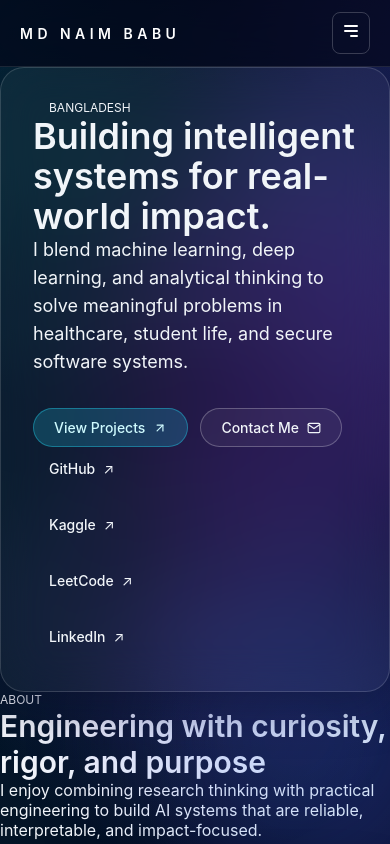
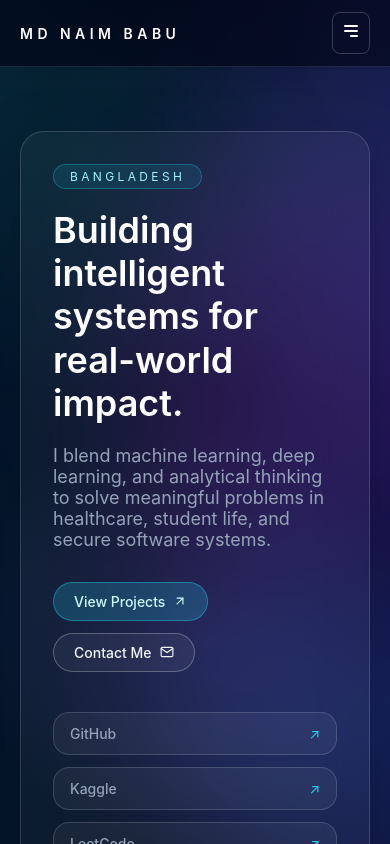
Before and after one commit to mdnaim2004/my_portfolio, a React (Vite) app: page / in a window 390 px wide. Shown: the top 844 px of the page. Built offline with nearby package versions, Linux system fonts and the light colour scheme.

Commit message:
feat: add Hero component with responsive design and styling

```diff
--- a/src/components/About.jsx
+++ b/src/components/About.jsx
@@ -4,7 +4,7 @@ import SectionHeading from './SectionHeading'
 
 function About() {
   return (
-    <section id="about" className="mx-auto w-full max-w-6xl px-5 py-16 md:px-8">
+    <section id="about" className="container section-padding">
       <Reveal>
         <SectionHeading
           eyebrow="About"
@@ -13,10 +13,10 @@ function About() {
         />
       </Reveal>
 
-      <Reveal delay={0.1} className="glass-card rounded-3xl p-8 md:p-10">
+      <Reveal delay={0.1} className="glass-card section-card">
         <h3 className="text-2xl font-semibold text-white">{personalInfo.name}</h3>
-        <p className="mt-2 text-cyan-300">{personalInfo.title}</p>
-        <p className="mt-4 text-slate-300">{personalInfo.bio}</p>
+        <p className="mt-2 text-cyan">{personalInfo.title}</p>
+        <p className="mt-4 text-secondary">{personalInfo.bio}</p>
       </Reveal>
     </section>
   )
--- /dev/null
+++ b/src/components/Hero.css
@@ -0,0 +1,110 @@
+.hero {
+  padding-top: 4rem;
+  padding-bottom: 5rem;
+}
+
+@media (min-width: 768px) {
+  .hero {
+    padding-top: 6rem;
+  }
+}
+
+.hero-card {
+  padding: 2rem;
+  border-radius: 1.5rem;
+}
+
+@media (min-width: 768px) {
+  .hero-card {
+    padding: 3rem;
+  }
+}
+
+.hero-location {
+  display: inline-flex;
+  border-radius: 9999px;
+  border: 1px solid rgba(34, 211, 238, 0.3);
+  background-color: rgba(34, 211, 238, 0.1);
+  padding: 0.25rem 1rem;
+  font-size: 0.75rem;
+  text-transform: uppercase;
+  letter-spacing: 0.28em;
+  color: #a5f3fc;
+  margin-bottom: 1.25rem;
+}
+
+.hero-title {
+  max-width: 48rem;
+  font-size: 2.25rem;
+  font-weight: 600;
+  line-height: 1.2;
+  color: #fff;
+}
+
+@media (min-width: 768px) {
+  .hero-title {
+    font-size: 3.75rem;
+  }
+}
+
+.hero-text {
+  margin-top: 1.25rem;
+  max-width: 48rem;
+  font-size: 1.125rem;
+  color: var(--text-secondary);
+}
+
+.hero-actions {
+  margin-top: 2rem;
+  display: flex;
+  flex-wrap: wrap;
+  gap: 0.75rem;
+}
+
+.hero-socials {
+  margin-top: 2.5rem;
+  display: grid;
+  gap: 0.75rem;
+  grid-template-columns: repeat(1, minmax(0, 1fr));
+}
+
+@media (min-width: 640px) {
+  .hero-socials {
+    grid-template-columns: repeat(2, minmax(0, 1fr));
+  }
+}
+
+@media (min-width: 1024px) {
+  .hero-socials {
+    grid-template-columns: repeat(4, minmax(0, 1fr));
+  }
+}
+
+.social-link {
+  border-radius: 1rem;
+  border: 1px solid rgba(255, 255, 255, 0.15);
+  background-color: rgba(255, 255, 255, 0.05);
+  padding: 0.75rem 1rem;
+  font-size: 0.875rem;
+  color: var(--text-secondary);
+  transition: border-color 0.3s ease, background-color 0.3s ease, color 0.3s ease;
+  display: flex;
+  align-items: center;
+  justify-content: space-between;
+}
+
+.social-link:hover {
+  border-color: rgba(34, 211, 238, 0.5);
+  background-color: rgba(34, 211, 238, 0.1);
+  color: #cffafe;
+}
+
+.social-link-icon {
+  margin-left: 0.5rem;
+  color: var(--accent-cyan);
+  transition: transform 0.3s ease;
+}
+
+.social-link:hover .social-link-icon {
+  transform: translate(4px, -2px);
+}
--- a/src/components/Hero.jsx
+++ b/src/components/Hero.jsx
@@ -1,25 +1,26 @@
 import { motion } from 'framer-motion'
 import { FiArrowUpRight, FiMail } from 'react-icons/fi'
 import { personalInfo, socialLinks } from '../data/portfolioData'
+import './Hero.css'
 
 function Hero() {
   return (
-    <section id="home" className="mx-auto w-full max-w-6xl px-5 pb-20 pt-16 md:px-8 md:pt-24">
+    <section id="home" className="container hero">
       <motion.div
         initial={{ opacity: 0, y: 30 }}
         animate={{ opacity: 1, y: 0 }}
         transition={{ duration: 0.8, ease: 'easeOut' }}
-        className="glass-card rounded-3xl p-8 md:p-12"
+        className="glass-card hero-card"
       >
-        <p className="mb-5 inline-flex rounded-full border border-cyan-300/30 bg-cyan-300/10 px-4 py-1 text-xs uppercase tracking-[0.28em] text-cyan-200">
+        <p className="hero-location">
           {personalInfo.location}
         </p>
-        <h1 className="max-w-3xl text-4xl font-semibold leading-tight text-white md:text-6xl">
+        <h1 className="hero-title">
           {personalInfo.heroHeadline}
         </h1>
-        <p className="mt-5 max-w-3xl text-lg text-slate-300">{personalInfo.heroSubtext}</p>
+        <p className="hero-text">{personalInfo.heroSubtext}</p>
 
-        <div className="mt-8 flex flex-wrap gap-3">
+        <div className="hero-actions">
           <a href="#projects" className="btn-primary">
             View Projects <FiArrowUpRight />
           </a>
@@ -28,17 +29,17 @@ function Hero() {
           </a>
         </div>
 
-        <div className="mt-10 grid gap-3 sm:grid-cols-2 lg:grid-cols-4">
+        <div className="hero-socials">
           {socialLinks.map((item) => (
             <a
               key={item.label}
               href={item.href}
               target={item.href.startsWith('http') ? '_blank' : undefined}
               rel={item.href.startsWith('http') ? 'noreferrer' : undefined}
-              className="group rounded-2xl border border-white/15 bg-white/5 px-4 py-3 text-sm text-slate-300 transition hover:border-cyan-300/50 hover:bg-cyan-400/10 hover:text-cyan-100"
+              className="social-link"
             >
               <span className="font-medium">{item.label}</span>
-              <span className="ml-2 text-cyan-300 transition group-hover:translate-x-1 group-hover:-translate-y-0.5">
+              <span className="social-link-icon">
                 ↗
               </span>
             </a>
--- a/src/index.css
+++ b/src/index.css
@@ -170,6 +170,17 @@ button {
   border-color: rgba(255, 255, 255, 0.3);
 }
 
+.section-card {
+  padding: 2rem;
+  border-radius: 1.5rem;
+}
+
+@media (min-width: 768px) {
+  .section-card {
+    padding: 2.5rem;
+  }
+}
+
 .project-card {
   border: 1px solid rgba(255, 255, 255, 0.1);
   background: linear-gradient(to bottom right, rgba(255, 255, 255, 0.08), rgba(255, 255, 255, 0.03), transparent);
```
